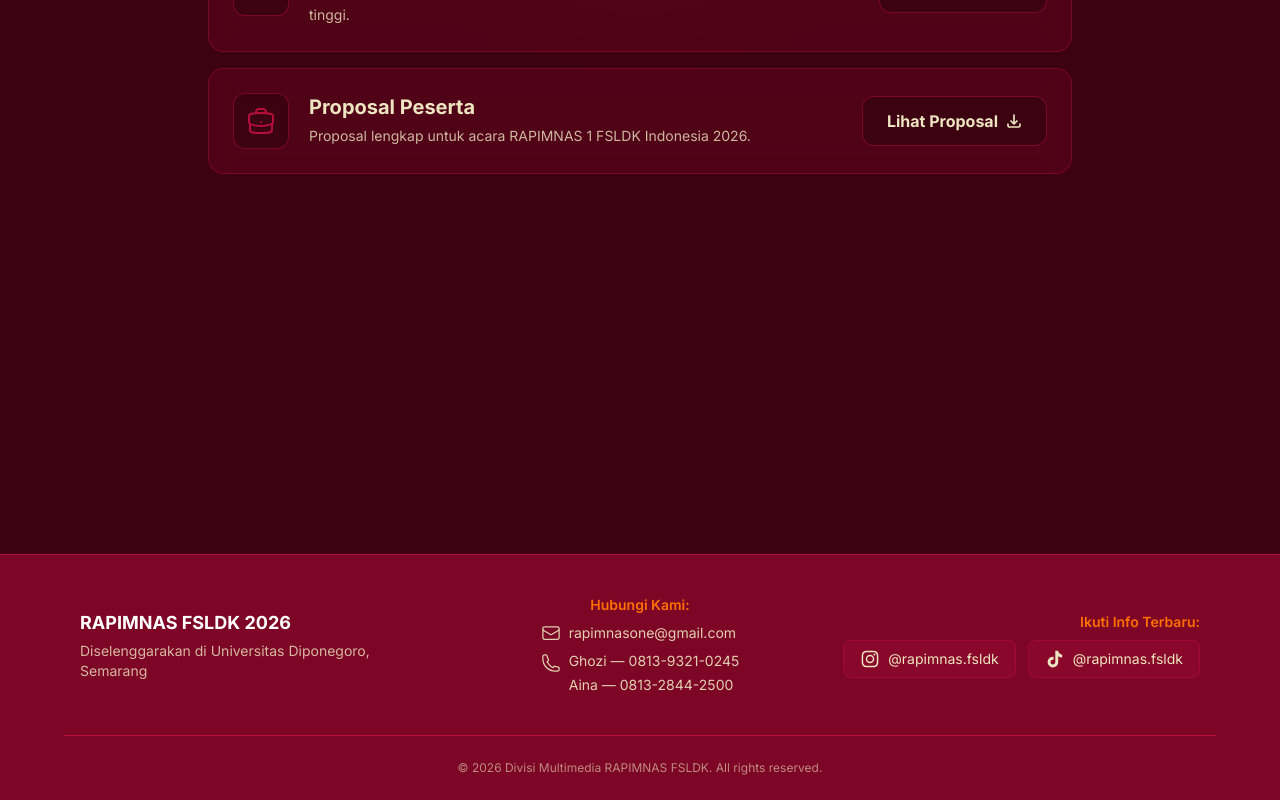
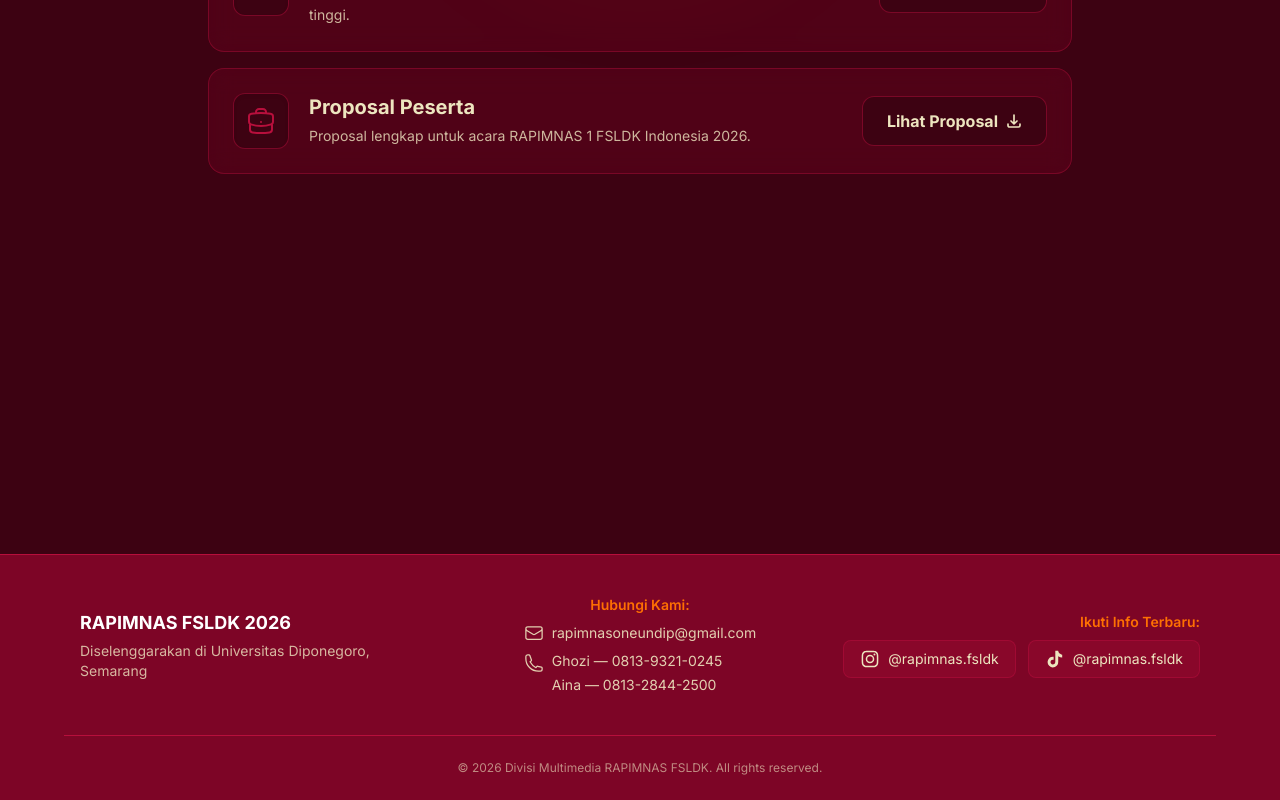
Before and after one commit to 4tikky/rapimnas26, a Next.js app: page /arsip in a window 1280 px wide. Shown: the part 399-1199 px from the top of the page. Built offline with nearby package versions, Linux system fonts and the light colour scheme.

Commit message:
revisi email

```diff
--- a/src/components/Footer.tsx
+++ b/src/components/Footer.tsx
@@ -21,7 +21,7 @@
               <svg xmlns="http://www.w3.org/2000/svg" fill="none" viewBox="0 0 24 24" strokeWidth={1.5} stroke="currentColor" className="w-5 h-5">
                 <path strokeLinecap="round" strokeLinejoin="round" d="M21.75 6.75v10.5a2.25 2.25 0 01-2.25 2.25h-15a2.25 2.25 0 01-2.25-2.25V6.75m19.5 0A2.25 2.25 0 0019.5 4.5h-15a2.25 2.25 0 00-2.25 2.25m19.5 0v.243a2.25 2.25 0 01-1.07 1.916l-7.5 4.615a2.25 2.25 0 01-2.36 0L3.32 8.91a2.25 2.25 0 01-1.07-1.916V6.75" />
               </svg>
-              rapimnasone@gmail.com
+              rapimnasoneundip@gmail.com
             </a>
 
             <div className="flex items-start gap-2">
```
